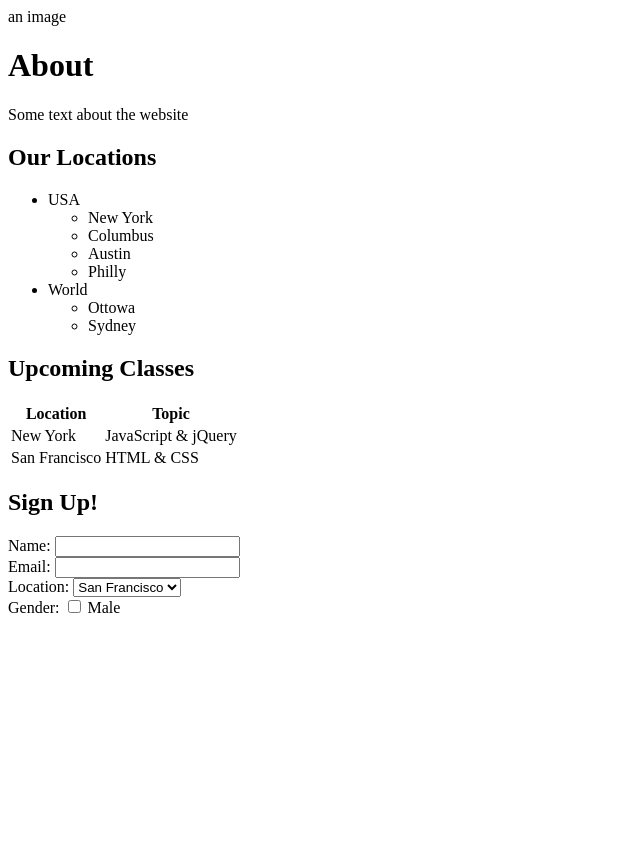
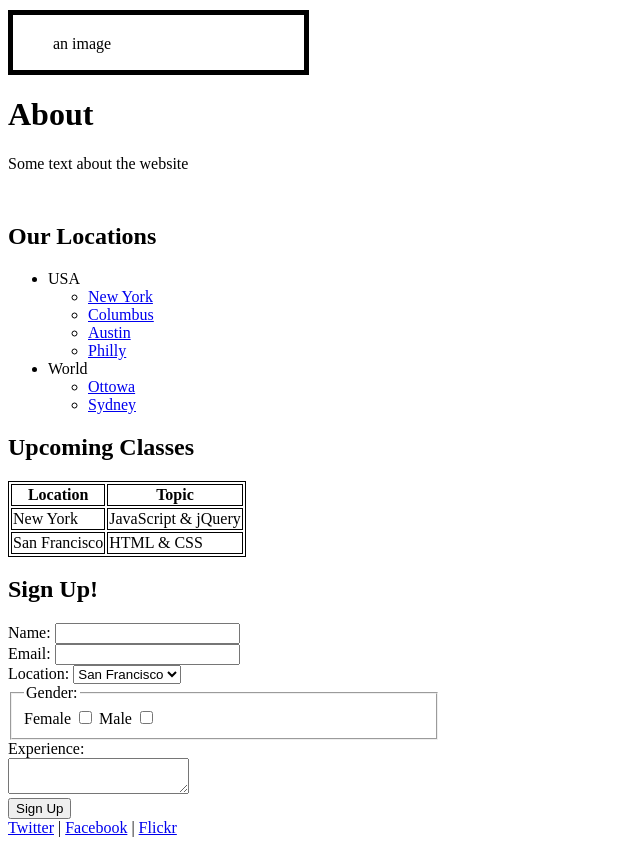
Before and after one commit to 251027-Java/WebDevChallenges-WrightM, a plain HTML site: page index.html in a window 1280 px wide. Shown: the whole page, without its empty margins (0-640 px from the left). Before the commit the page ends 800 px from the top, so only its background shows below. Drawn offline with Linux system fonts and the light colour scheme.

Commit message:
Completed challenge 2

```diff
--- a/index.html
+++ b/index.html
@@ -2,9 +2,12 @@
 
 <html lang="en">
     <head>
+        <link rel="stylesheet" href="./main.css">
+        <meta charset="UTF-8">
+        <meta name="viewport" content="width=device-width, initial-scale=1, shrink-to-fit=no">
     </head>
     <body>
-        <div>
+        <div class="box">
             <span>an image</span>
         </div>
         <h1>About</h1>
@@ -13,20 +16,20 @@
                 Some text about the website
             </p>
         </div>
-        <h2>Our Locations</h2>
+        <h2 style="padding-top: 30px;">Our Locations</h2>
         <ul>
             <li>USA
                 <ul>
-                    <li>New York</li>
-                    <li>Columbus</li>
-                    <li>Austin</li>
-                    <li>Philly</li>
+                    <li><a href="#">New York</a></li>
+                    <li><a href="#">Columbus</a></li>
+                    <li><a href="#">Austin</a></li>
+                    <li><a href="#">Philly</a></li>
                 </ul>
             </li>
             <li>World
                 <ul>
-                    <li>Ottowa</li>
-                    <li>Sydney</li>
+                    <li><a href="#">Ottowa</a></li>
+                    <li><a href="#">Sydney</a></li>
                 </ul>
             </li>
         </ul>
@@ -67,10 +70,29 @@
                     <option value="1">San Francisco</option>
                 </select>
             </div>
+            <form>
+                <fieldset>
+                <legend>Gender:</legend>
+                Female <input type="checkbox" name="" value="0">
+                Male <input type="checkbox" name="" value="1">
+                </fieldset>
+            </form>
+            </div>
+            Experience:
             <div>
-                Gender:
-                <input type="checkbox" name="" value="1"> Male
+                <textarea name="textarea" rows="2" cols="20">
+                </textarea>
             </div>
+            <button type="submit">Sign Up</button>
         </form>
     </body>
+    <footer>
+        <div>
+            <span><a href="#">Twitter</a></span>
+            |
+            <span><a href="#">Facebook</a></span>
+            |
+            <span><a href="#">Flickr</a></span>
+        </div>
+    </footer>
 </html>
--- a/main.css
+++ b/main.css
@@ -0,0 +1,22 @@
+.box {
+    width: 250px;
+    height: 20px; /* width and height set the size of the content box */
+    padding: 20px 1px 15px 40px; /* TRBL - top, right, bottom, left - respectively */
+    border: 5px solid black; /* set the border on every side to be 2px wide, solid line, and green background color */
+    /* alternatively, we could use apply these styles individually:
+    border-width: 2px;
+    border-style: solid;
+    border-color: green;
+    */
+    margin-top: 10px; /* set the margin on the top to be 10 pixels */
+    /* alternatively, we could use shorthand if we want to apply a margin on all sides:
+    margin: 10px; */
+}
+
+table, th, td {
+    border: 1px solid black;
+}
+
+fieldset {
+    width: 400px;
+}
```
